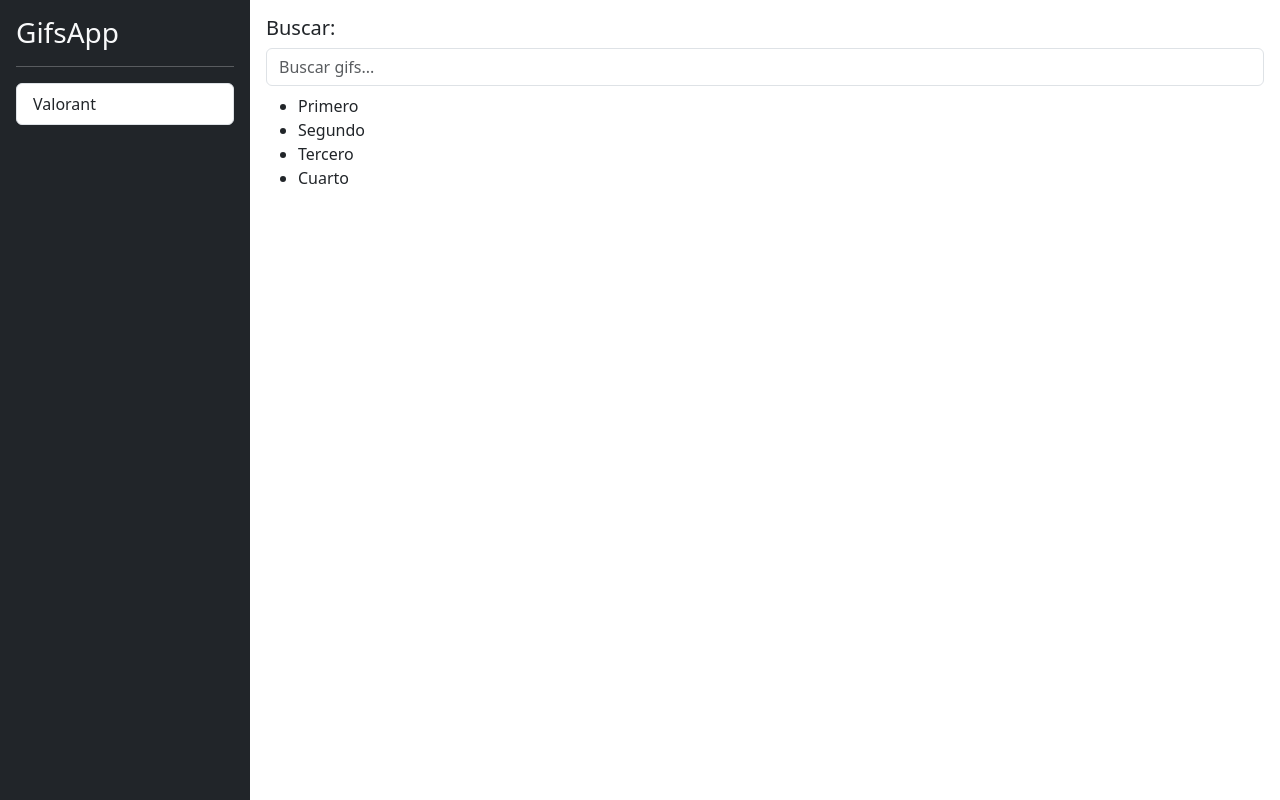
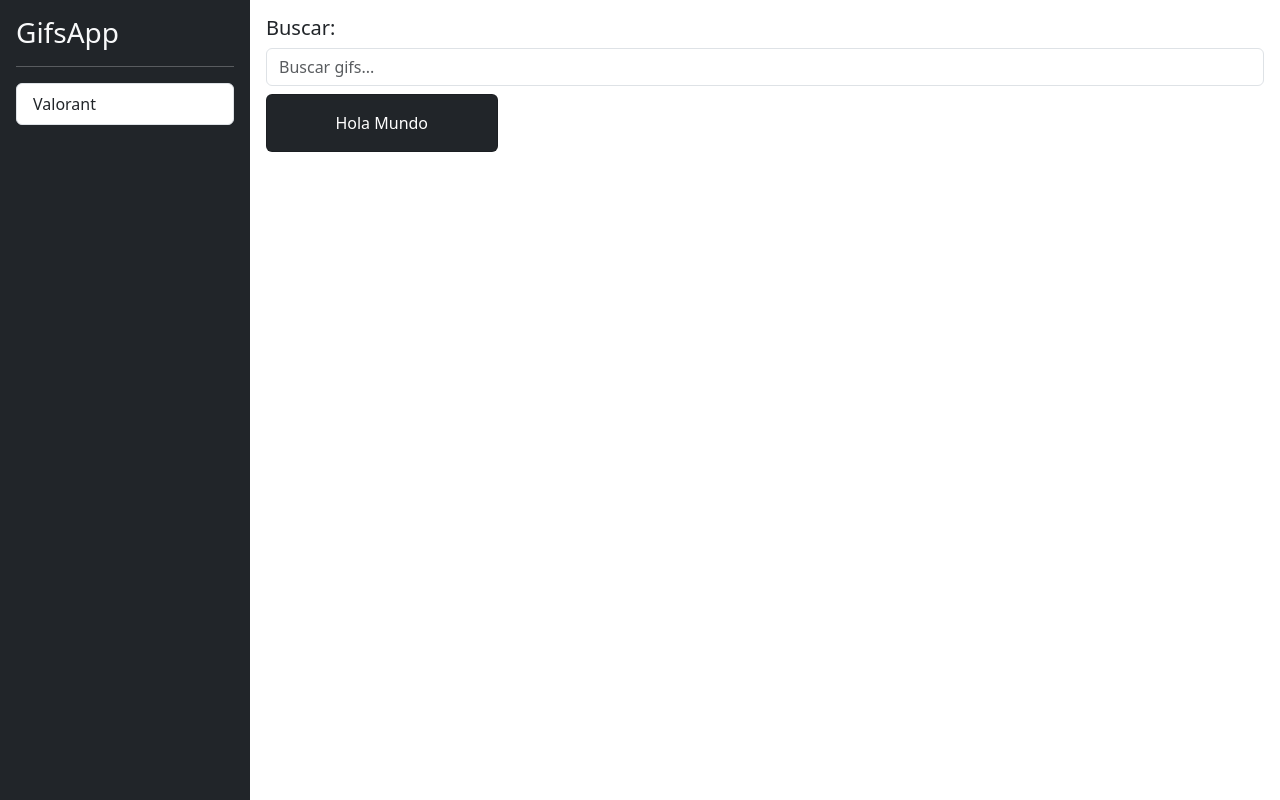
Before and after one commit to Echizen22/Angular_De_cero_a_experto, an Angular app in the folder 03-gifs-app/: page / in a window 1280 px wide. Built offline with nearby package versions, Linux system fonts and the light colour scheme.

Commit message:
Resolución de la tarea - CardList

```diff
--- /dev/null
+++ b/03-gifs-app/src/app/gifs/components/card-list/card-list.component.html
@@ -0,0 +1,22 @@
+<div class="row">
+
+  <div class="col-md-3 col-sm-6">
+
+    <div class="card mb-2 text-center bg-dark">
+
+      <!-- TODO: Crear imagen -->
+
+
+      <div class="card-body text-white">
+        <p class="card-text">
+          Hola Mundo
+        </p>
+      </div>
+
+
+    </div>
+
+  </div>
+
+
+</div>
--- a/03-gifs-app/src/app/gifs/gifs.module.ts
+++ b/03-gifs-app/src/app/gifs/gifs.module.ts
@@ -3,11 +3,13 @@ import { CommonModule } from '@angular/common';
 
 import { HomePageComponent } from './pages/home/home-page.component';
 import { SearchBoxComponent } from './components/search-box/search-box.component';
+import { CardListComponent } from './components/card-list/card-list.component';
 
 
 
 @NgModule({
   declarations: [
+    CardListComponent,
     HomePageComponent,
     SearchBoxComponent,
   ],
--- a/03-gifs-app/src/app/gifs/pages/home/home-page.component.html
+++ b/03-gifs-app/src/app/gifs/pages/home/home-page.component.html
@@ -11,12 +11,7 @@
 
     <!-- Listado de Gifs -->
     <!-- card-list, .ts, .html -->
-     <ul>
-      <li>Primero</li>
-      <li>Segundo</li>
-      <li>Tercero</li>
-      <li>Cuarto</li>
-     </ul>
+    <gifs-card-list></gifs-card-list>
 
 
 
```
Also changed, not shown: 03-gifs-app/src/app/gifs/components/card-list/card-list.component.ts (added, +11 -0 lines).
